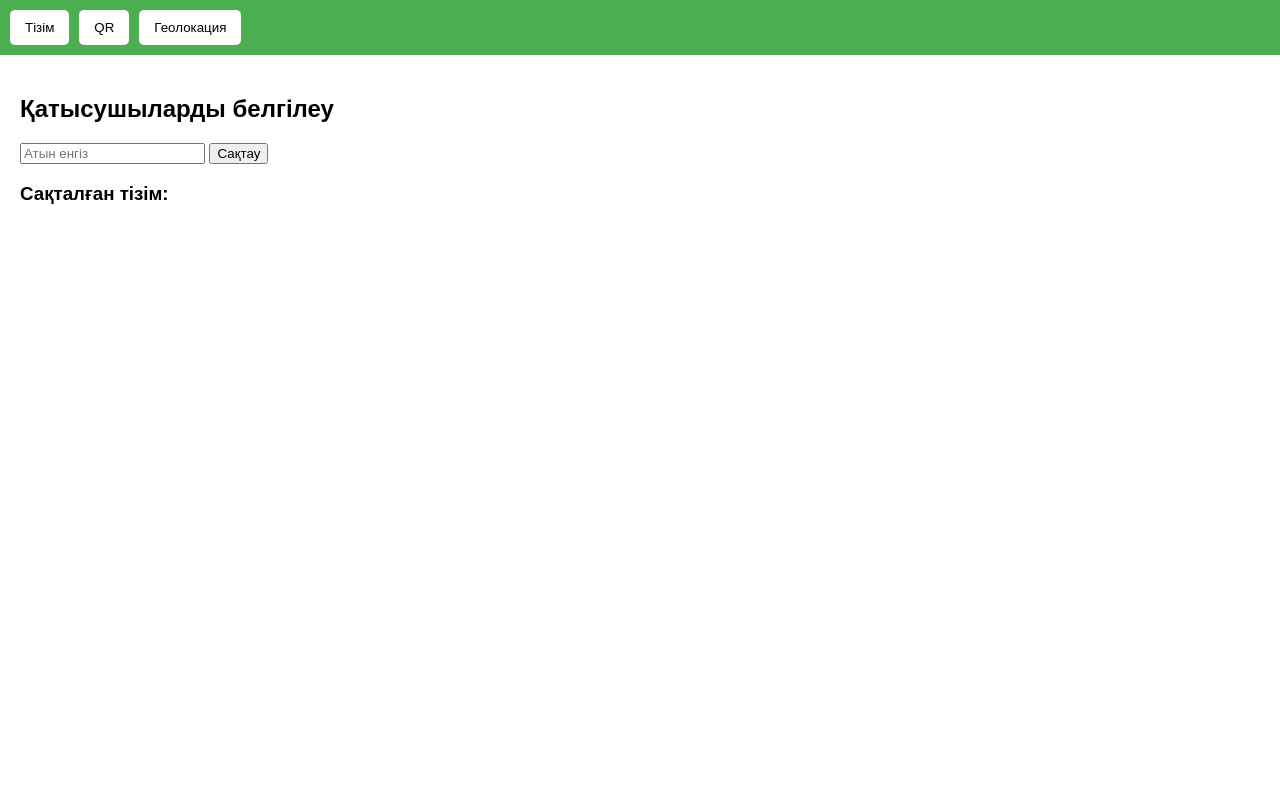
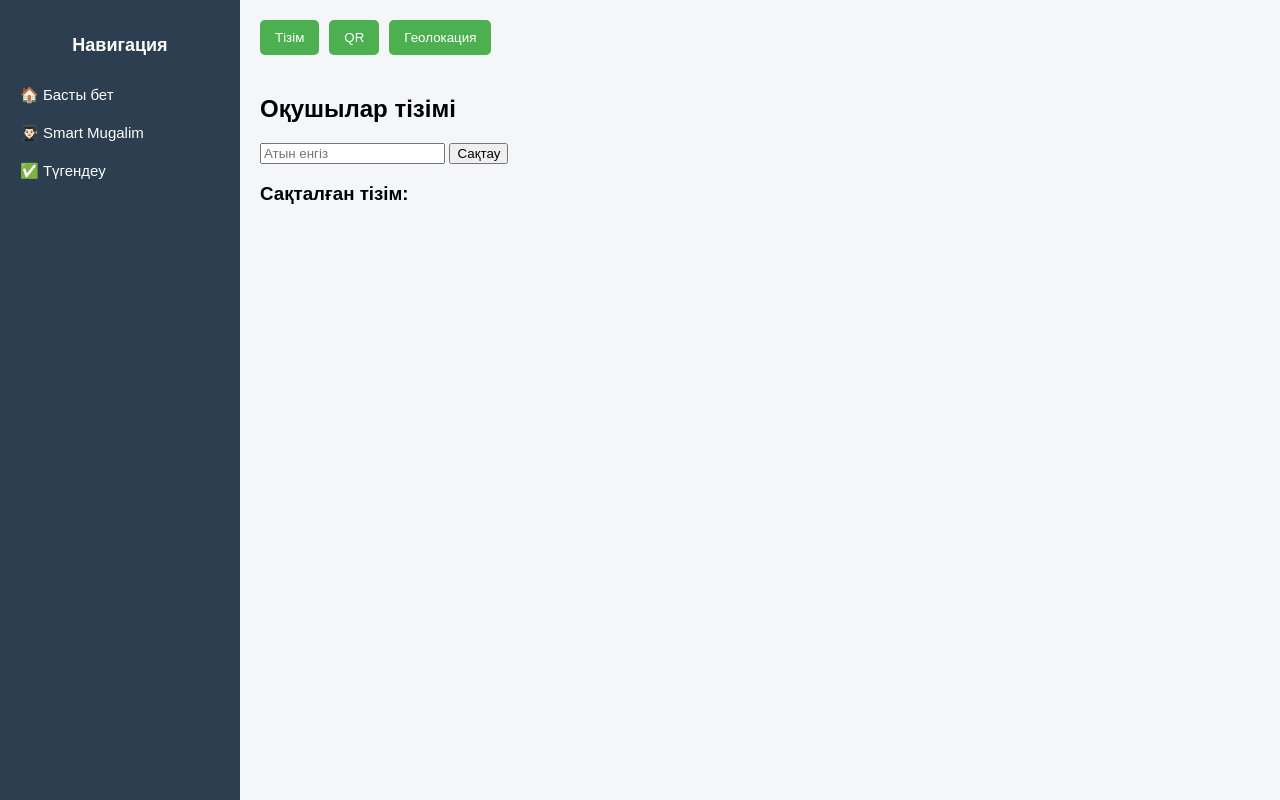
Before and after one commit to Groowin/groowin-site, a plain HTML site: page attendance.html in a window 1280 px wide. Drawn offline with Linux system fonts and the light colour scheme.

Commit message:
Update attendance.html

```diff
--- a/attendance.html
+++ b/attendance.html
@@ -5,26 +5,65 @@
   <title>Attendance</title>
   <style>
     body {
+      margin: 0;
       font-family: Arial, sans-serif;
-      margin: 0;
-      padding: 0;
+      display: flex;
+      height: 100vh;
     }
-    .navbar {
+    /* Сол жақ панель */
+    .sidebar {
+      width: 220px;
+      background: #2c3e50;
+      color: white;
       display: flex;
+      flex-direction: column;
+      padding: 20px 10px;
+    }
+    .sidebar h2 {
+      font-size: 18px;
+      margin-bottom: 20px;
+      text-align: center;
+    }
+    .sidebar button {
+      background: none;
+      border: none;
+      color: white;
+      padding: 10px;
+      text-align: left;
+      cursor: pointer;
+      font-size: 15px;
+    }
+    .sidebar button:hover {
+      background: #34495e;
+      border-radius: 5px;
+    }
+
+    /* Оң жақ контент */
+    .content {
+      flex: 1;
+      padding: 20px;
+      background: #f4f6f9;
+      display: flex;
+      flex-direction: column;
+    }
+    .topbar {
+      display: flex;
+      gap: 10px;
+      margin-bottom: 20px;
+    }
+    .topbar button {
       background: #4CAF50;
-      padding: 10px;
-    }
-    .navbar button {
-      background: white;
+      color: white;
       border: none;
-      margin-right: 10px;
       padding: 10px 15px;
       border-radius: 5px;
       cursor: pointer;
     }
-    .container {
-      padding: 20px;
+    .topbar button:hover {
+      background: #45a049;
     }
+
+    /* Тізім стилі */
     #list div {
       margin: 5px 0;
       padding: 8px;
@@ -33,6 +72,7 @@
       display: flex;
       justify-content: space-between;
       align-items: center;
+      background: white;
     }
     #list button {
       background: red;
@@ -59,7 +99,6 @@
       measurementId: "G-WJXHCBGJBN"
     };
 
-    // Firebase қосу
     const app = initializeApp(firebaseConfig);
     const db = getFirestore(app);
 
@@ -98,33 +137,61 @@
       });
     }
 
+    // Контент ауыстыру
+    function showSection(section) {
+      document.querySelectorAll(".section").forEach(s => s.style.display = "none");
+      document.getElementById(section).style.display = "block";
+    }
+
     // Бастапқы функциялар
     window.onload = () => {
       document.getElementById("saveBtn").onclick = saveName;
-      document.getElementById("listBtn").onclick = loadList;
+      document.getElementById("listBtn").onclick = () => { showSection("listSection"); loadList(); };
+      document.getElementById("qrBtn").onclick = () => showSection("qrSection");
+      document.getElementById("geoBtn").onclick = () => showSection("geoSection");
 
-      // Әзірше QR, Геолокация бос
-      document.getElementById("qrBtn").onclick = () => alert("QR функциясы қосылмаған");
-      document.getElementById("geoBtn").onclick = () => alert("Геолокация функциясы қосылмаған");
+      showSection("listSection"); // әуелгісі — Тізім
     };
   </script>
 </head>
 <body>
-  <!-- Жоғарғы панель -->
-  <div class="navbar">
+  <!-- Сол жақ панель -->
+  <div class="sidebar">
+    <h2>Навигация</h2>
+    <button onclick="location.href='index.html'">🏠 Басты бет</button>
+    <button onclick="location.href='Smart Mugalim.html'">👨🏻‍🎓 Smart Mugalim</button>
+    <button>✅ Түгендеу</button>
+  </div>
+
+  <!-- Оң жақ контент -->
+  <div class="content">
+    <div class="topbar">
       <button id="listBtn">Тізім</button>
       <button id="qrBtn">QR</button>
       <button id="geoBtn">Геолокация</button>
     </div>
 
-  <!-- Контейнер -->
-  <div class="container">
-    <h2>Қатысушыларды белгілеу</h2>
+    <!-- Тізім -->
+    <div id="listSection" class="section">
+      <h2>Оқушылар тізімі</h2>
       <input type="text" id="nameInput" placeholder="Атын енгіз">
       <button id="saveBtn">Сақтау</button>
 
       <h3>Сақталған тізім:</h3>
       <div id="list"></div>
     </div>
+
+    <!-- QR -->
+    <div id="qrSection" class="section" style="display:none;">
+      <h2>QR беті</h2>
+      <p>QR код шығару кейін қосылады.</p>
+    </div>
+
+    <!-- Геолокация -->
+    <div id="geoSection" class="section" style="display:none;">
+      <h2>Геолокация беті</h2>
+      <p>Геолокация функциясы кейін қосылады.</p>
+    </div>
+  </div>
 </body>
 </html>
```
Lines whose indentation alone changed are shown as unchanged.
